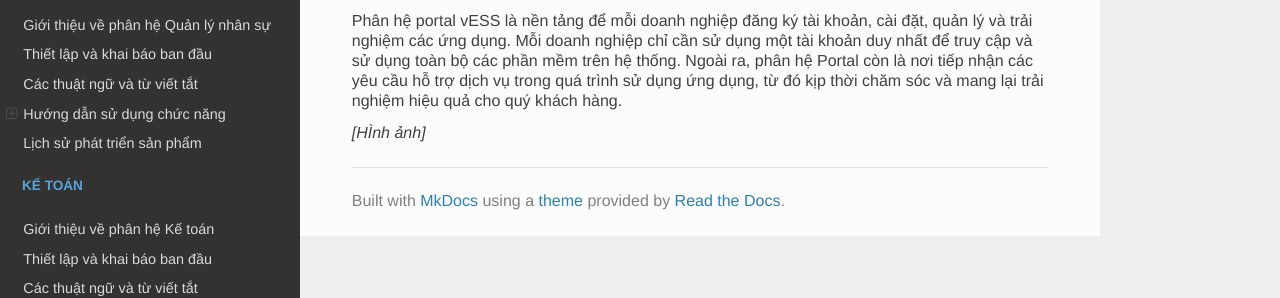
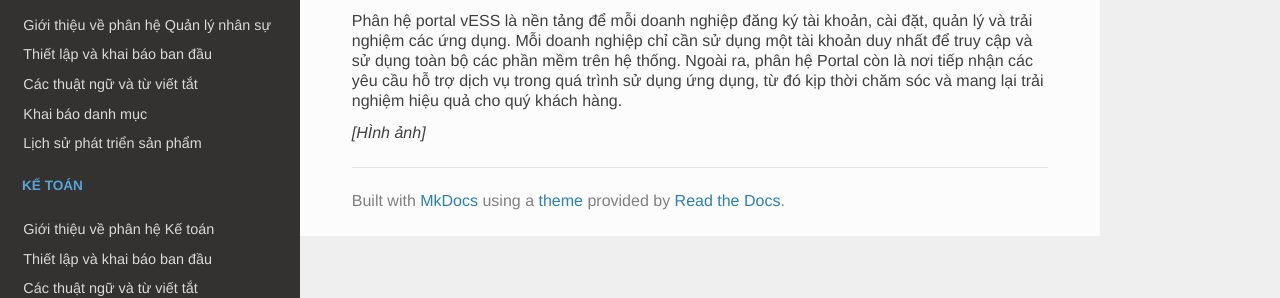
Before and after one commit to chutrandai/mkdocs, an MkDocs documentation site: the page built from docs/index.md, in a window 1280 px wide. Shown: the part 227-525 px from the top of the page. Built offline with MkDocs 1.6.1, drawn with Linux system fonts in a browser that asks for light colours; nearby versions of some CDN libraries; old or Windows-style settings are respelled for this version of MkDocs.

Commit message:
Update mkdocs.yml

```diff
--- a/mkdocs.yml
+++ b/mkdocs.yml
@@ -7,11 +7,11 @@
         - 'Giới thiệu về phân hệ Quản lý nhân sự': 'hrm/introduction.md'
         - 'Thiết lập và khai báo ban đầu': 'hrm/initialization.md'
         - 'Các thuật ngữ và từ viết tắt': 'hrm/abbreviations.md'
-        - 'Hướng dẫn sử dụng chức năng':
-            - 'Khai báo danh mục': 'hrm/master-datas.md'
-            - 'Tuyển dụng': 'hrm/recruitment.md'
-            - 'Nhân viên': 'hrm/employee.md'
-            - 'Chấm công': 'hrm/attendance.md'
+        - 'Khai báo danh mục': 'hrm/master-datas.md'
+            # - 'Khai báo danh mục': 'hrm/master-datas.md'
+            # - 'Tuyển dụng': 'hrm/recruitment.md'
+            # - 'Nhân viên': 'hrm/employee.md'
+            # - 'Chấm công': 'hrm/attendance.md'
             # - 'Hợp đồng':
             # - 'Yêu cầu chấm công':
             # - 'Chấm công':
```
